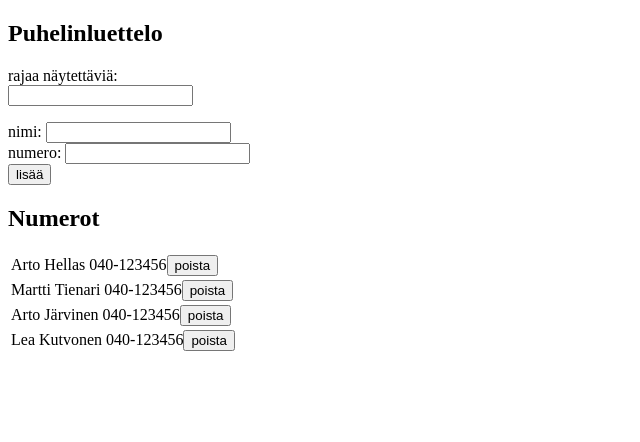
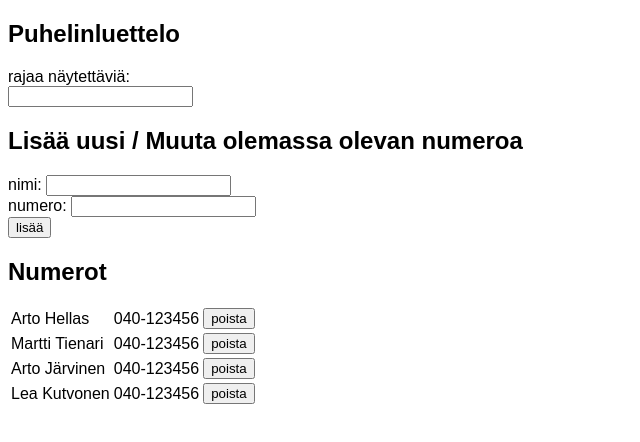
Before and after one commit to tarukojo/fullstack, a React (Create React App) app in the folder puhelinluettelo/: page / in a window 1280 px wide. Shown: the top 442 px of the page, without its empty margins (0-640 px from the left). Built offline with nearby package versions, Linux system fonts and the light colour scheme; data requests are answered from the project's data file.

Commit message:
Osa 2, tehtava 2.18, notification message

```diff
--- a/puhelinluettelo/src/App.js
+++ b/puhelinluettelo/src/App.js
@@ -3,6 +3,7 @@ import FilterInput from './components/FilterInput'
 import Numerot from './components/Numerot'
 import AddPerson from './components/AddPerson'
 import personService from './services/persons'
+import Notification from './components/Notification'
 
 class App extends React.Component {
   constructor(props) {
@@ -12,7 +13,8 @@ class App extends React.Component {
       newName: '',
       newPhone: '',
       filter: '',
-      filteredPersons: []
+      filteredPersons: [],
+      message: null
     }
   }
 
@@ -64,8 +66,14 @@ class App extends React.Component {
           .update(isSaved[0].id, changedObject)
           .then(response => {
             this.setState({
-              persons: this.state.persons.map(person => person.id !== isSaved[0].id ? person : changedObject)
+              persons: this.state.persons.map(person => person.id !== isSaved[0].id ? person : changedObject),
+              message: 'Numero korvattu nimelle '+ this.state.newName,
+              newName: '',
+              newPhone: ''
             })
+            setTimeout(() => {
+              this.setState({message: null})
+            }, 5000)
           })
         }
     } else {
@@ -75,8 +83,12 @@ class App extends React.Component {
           this.setState({
             persons: this.state.persons.concat(newPerson),
             newName: '',
-            newPhone: ''
+            newPhone: '',
+            message: 'Lisätty uusi nimi ' + newPerson.name
           })
+          setTimeout(() => {
+            this.setState({message: null})
+          }, 5000)
         })
     }
   }
@@ -85,7 +97,7 @@ class App extends React.Component {
     let personid = event
     console.log(personid)
     const deletedPerson = this.state.persons.find(n => n.id === personid)
-    if (window.confirm("Haluatko varmasti poistaa nimen?")) {
+    if (window.confirm("Haluatko varmasti poistaa nimen " + deletedPerson.name +"?")) {
       personService
       .deletePerson(personid)
       .then(status => {
@@ -93,8 +105,12 @@ class App extends React.Component {
           return item.id !== deletedPerson.id
         });
         this.setState({
-          persons: array
+          persons: array,
+          message: 'Poistettu ' + deletedPerson.name + ' ' + deletedPerson.phone
         })
+        setTimeout(() => {
+          this.setState({message: null})
+        }, 5000)
       })
     }
   }
@@ -103,6 +119,7 @@ class App extends React.Component {
     return (
       <div>
         <h2>Puhelinluettelo</h2>
+        <Notification message={this.state.message}/>
 
         <FilterInput filter={this.state.filter} handleFilter={this.handleFilter} />
 
--- a/puhelinluettelo/src/components/AddPerson.js
+++ b/puhelinluettelo/src/components/AddPerson.js
@@ -3,6 +3,7 @@ import React from 'react'
 const AddPerson = ({newName, handleNameChange, newPhone, handlePhoneChange, addName}) => {
     return (
         <div>
+            <h2>Lisää uusi / Muuta olemassa olevan numeroa</h2>
             <form onSubmit={addName}>
             <div>
             nimi: <input
--- /dev/null
+++ b/puhelinluettelo/src/components/Notification.js
@@ -0,0 +1,14 @@
+import React from 'react'
+
+const Notification = ({ message }) => {
+  if (message === null) {
+    return null
+  }
+  return (
+    <div className="message">
+      {message}
+    </div>
+  )
+}
+
+export default Notification
--- a/puhelinluettelo/src/components/Person.js
+++ b/puhelinluettelo/src/components/Person.js
@@ -4,7 +4,8 @@ const Person = ({person, deletePerson}) => {
     return (
         <tr>
             <td key={person.name}>
-            {person.name} {person.phone}
+            {person.name} </td><td>{person.phone} </td>
+            <td>
             <button onClick={() => deletePerson(person.id)}>poista</button>
             </td>
         </tr>
--- a/puhelinluettelo/src/index.css
+++ b/puhelinluettelo/src/index.css
@@ -1,5 +1,15 @@
 body {
-  margin: 0;
-  padding: 0;
+  margin: 10;
+  padding: 10;
   font-family: sans-serif;
 }
+
+.message {
+  color: green;
+  background: lightgrey;
+  font-size: 20px;
+  border-style: solid;
+  border-radius: 5px;
+  padding: 10px;
+  margin-bottom: 10px;
+}
--- a/puhelinluettelo/src/index.js
+++ b/puhelinluettelo/src/index.js
@@ -1,6 +1,7 @@
 import React from 'react'
 import ReactDOM from 'react-dom'
 import App from './App'
+import './index.css'
 
 ReactDOM.render(
     <App />,
```
